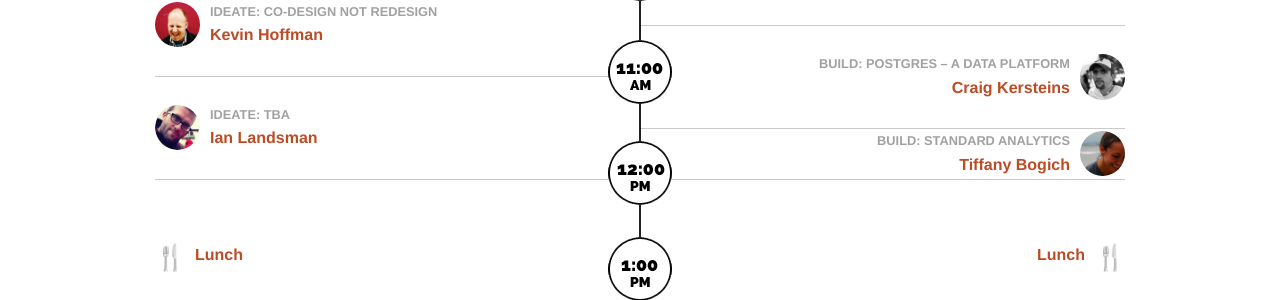
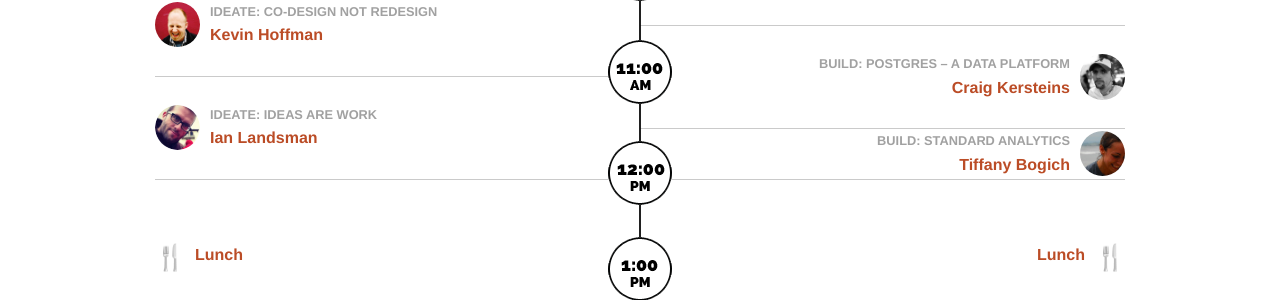
Before and after one commit to madglory/level-up, a Jekyll site: the page built from index.html, in a window 1280 px wide and 900 px high, scrolled down 5807 px. Shown: the part 148-448 px from the top of the window. Built offline with Jekyll 4.4.1, drawn with Linux system fonts in a browser that asks for light colours; emoji names are drawn with the system emoji font; comment, search, counter and statistics services are not loaded.

Commit message:
updates Ian Talk title

```diff
--- a/_data/schedule.yaml
+++ b/_data/schedule.yaml
@@ -17,7 +17,7 @@ wednesday:
     description:
     image: /img/kevin-hoffman.jpg
   - title: Ian Landsman
-    section: "Ideate: TBA"
+    section: "Ideate: Ideas are Work"
     time: 11am
     length: 60
     description:
```
